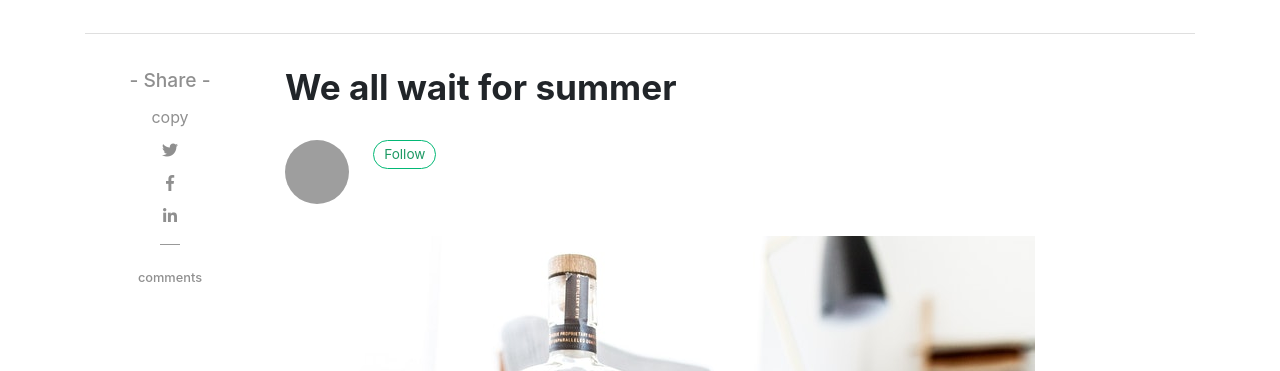
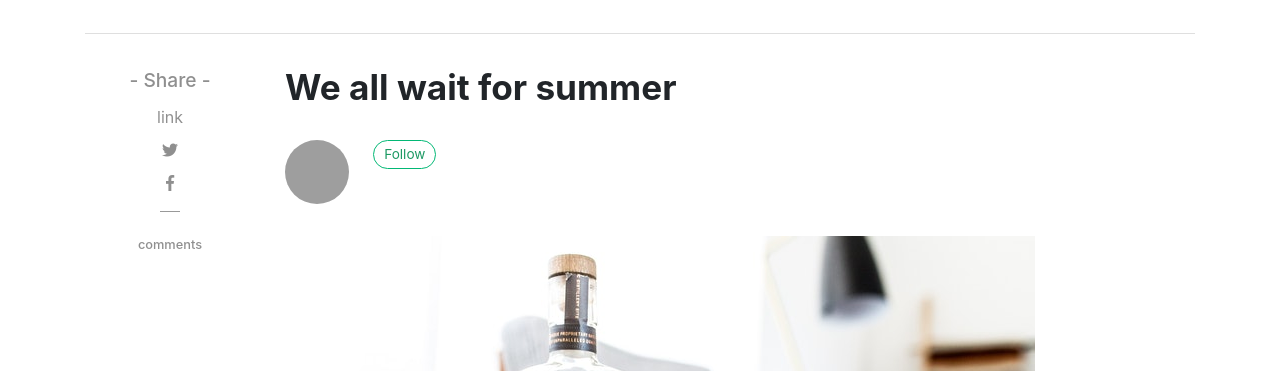
Before and after one commit to nvrtmd/nvrtmd.github.io, a Jekyll site: the page built from _posts/2018-01-12-we-all-wait-for-summer.md, in a window 1280 px wide. Shown: the part 278-649 px from the top of the page. Built offline with Jekyll 4.4.1, drawn with Linux system fonts in a browser that asks for light colours; nearby versions of some CDN libraries; comment, search, counter and statistics services are not loaded; grey boxes are pictures that could not be loaded.

Commit message:
:fire: 링크드인 공유 기능 주석 처리

```diff
--- a/_includes/share.html
+++ b/_includes/share.html
@@ -12,7 +12,7 @@
             document.execCommand("copy");
             document.body.removeChild(dummy);
             alert("URL is copied!");
-    '>copy</div>
+    '>link</div>
         </li>
 
         <li class="ml-1 mr-1">
@@ -29,12 +29,12 @@
             </a>
         </li>
 
-        <li class="ml-1 mr-1">
+        <!-- <li class="ml-1 mr-1">
             <a target="_blank" href=""
                 onclick="window.open(`https:\/\/www.linkedin.com/shareArticle?mini=true&url={{ page.url | absolute_url }}`, 'width=550,height=435');return false;">
                 <i class="fab fa-linkedin-in"></i>
             </a>
-        </li>
+        </li> -->
 
     </ul>
     {% if page.comments != false %}
```
